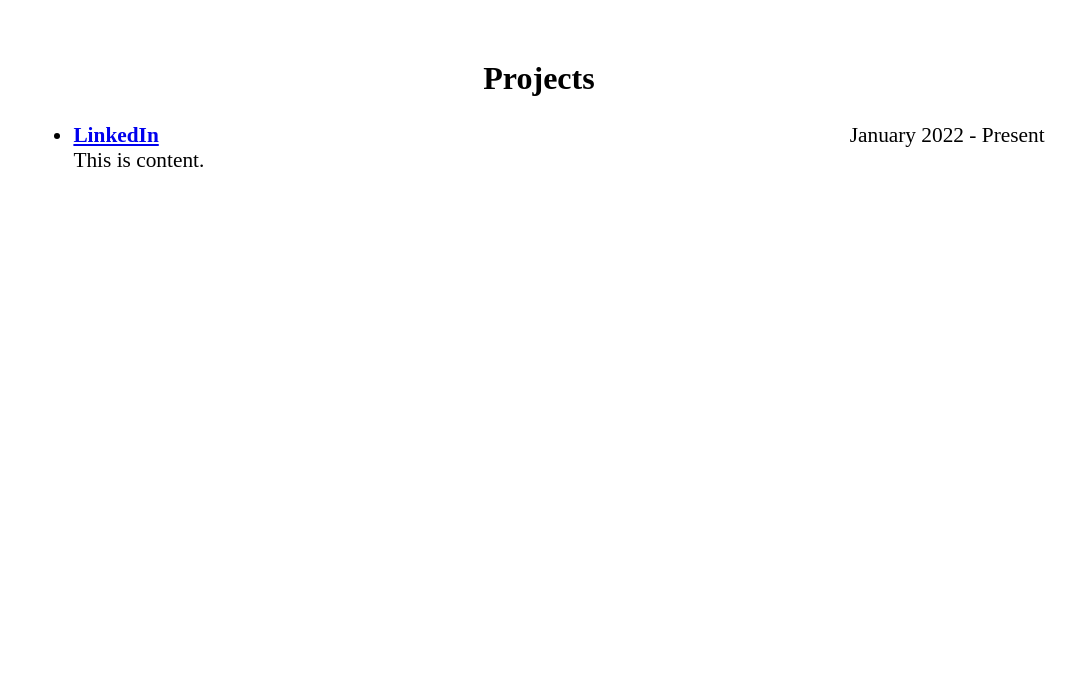
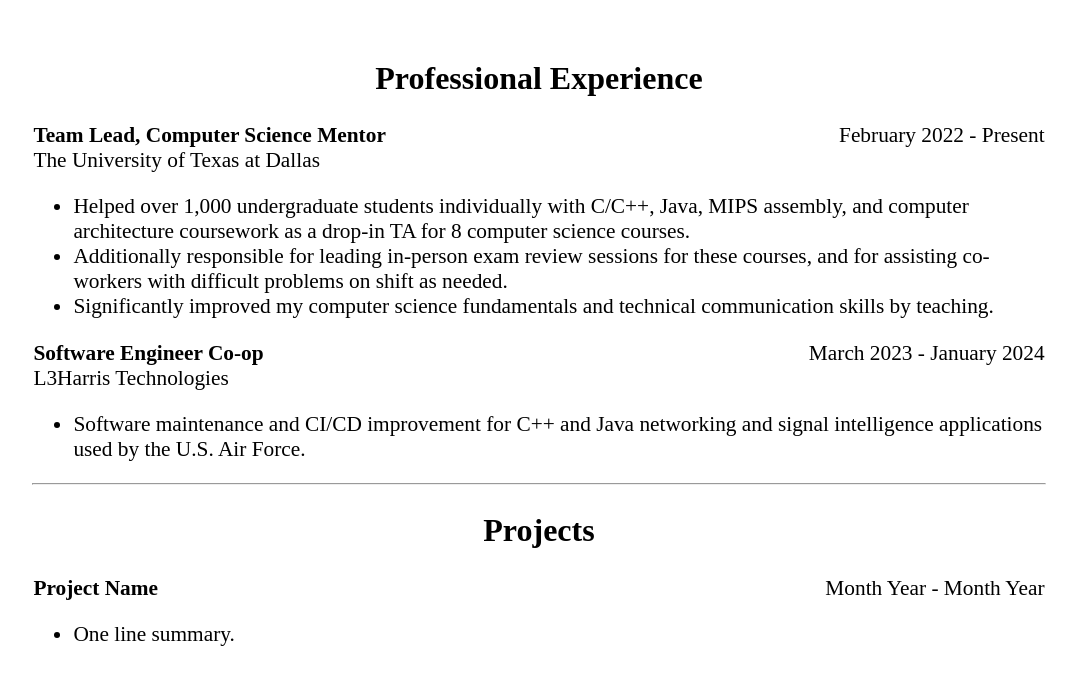
Before and after one commit to zachleach/zachleach.github.io, a plain HTML site: page index.html in a window 1280 px wide. Shown: the whole page, without its empty margins (101-1178 px from the left). Drawn offline with Linux system fonts and the light colour scheme.

Commit message:
2024-07-07 13:27:47

```diff
--- a/index.html
+++ b/index.html
@@ -15,23 +15,76 @@
 		<div style="width: 80%; margin-left: 10%; margin-top: 1em">
 			<center style="margin-top: 1em">
 				<b>
+					<h2>Professional Experience</h2>
+				</b>
+			</center>
+
+			<div style="float: left">
+				<b>
+					Team Lead, Computer Science Mentor
+				</b>
+				<br>
+				The University of Texas at Dallas
+			</div>
+			<div style="float: right">
+				February 2022 - Present
+			</div>
+			<div style="clear: both"></div>
+			<ul>
+				<li>
+					Helped over 1,000 undergraduate students individually with C/C++, Java, MIPS assembly, and computer architecture coursework as a drop-in TA for 8 computer science courses.
+				</li>
+				<li>
+					Additionally responsible for leading in-person exam review sessions for these courses, and for assisting co-workers with difficult problems on shift as needed.
+				</li>
+				<li>
+					Significantly improved my computer science fundamentals and technical communication skills by teaching.
+				</li>
+			</ul>
+
+			<div style="float: left">
+				<b>
+					Software Engineer Co-op
+				</b>
+				<br>
+				L3Harris Technologies
+			</div>
+			<div style="float: right">
+				March 2023 - January 2024
+			</div>
+			<div style="clear: both"></div>
+			<ul>
+				<li>
+					Software maintenance and CI/CD improvement for C++ and Java networking and signal intelligence applications used by the U.S. Air Force.
+				</li>
+			</ul>
+
+		</div>
+
+
+		<hr style="width: 80%">
+
+		<div style="width: 80%; margin-left: 10%; margin-top: 1em">
+			<center style="margin-top: 1em">
+				<b>
 					<h2>Projects</h2>
 				</b>
 			</center>
+			<div style="float: left">
+				<b>
+					Project Name
+				</b>
+			</div>
+			<div style="float: right">
+				Month Year - Month Year
+			</div>
+			<div style="clear: both"></div>
 			<ul>
 				<li>
-				  <b>
-					  <a href="https://www.linkedin.com/in/lachzeach/">
-						  LinkedIn
-					  </a>
-				  </b>
-				  <div style="float: right">
-					  January 2022 - Present
-				  </div>
-				  <br>
-				  This is content.
+					One line summary.
 				</li>
 			</ul>
+
 		</div>
 	</body>
 </html>
```
Lines whose indentation alone changed are shown as unchanged.
